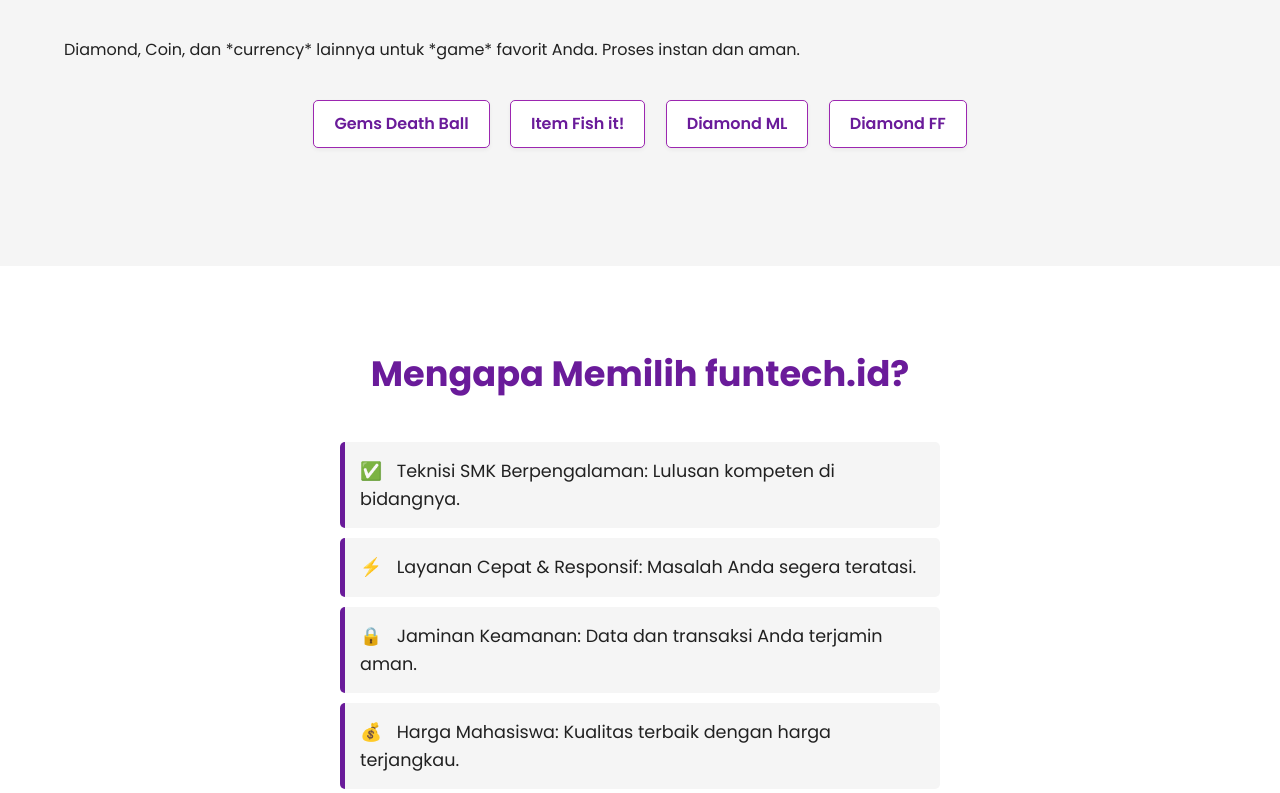
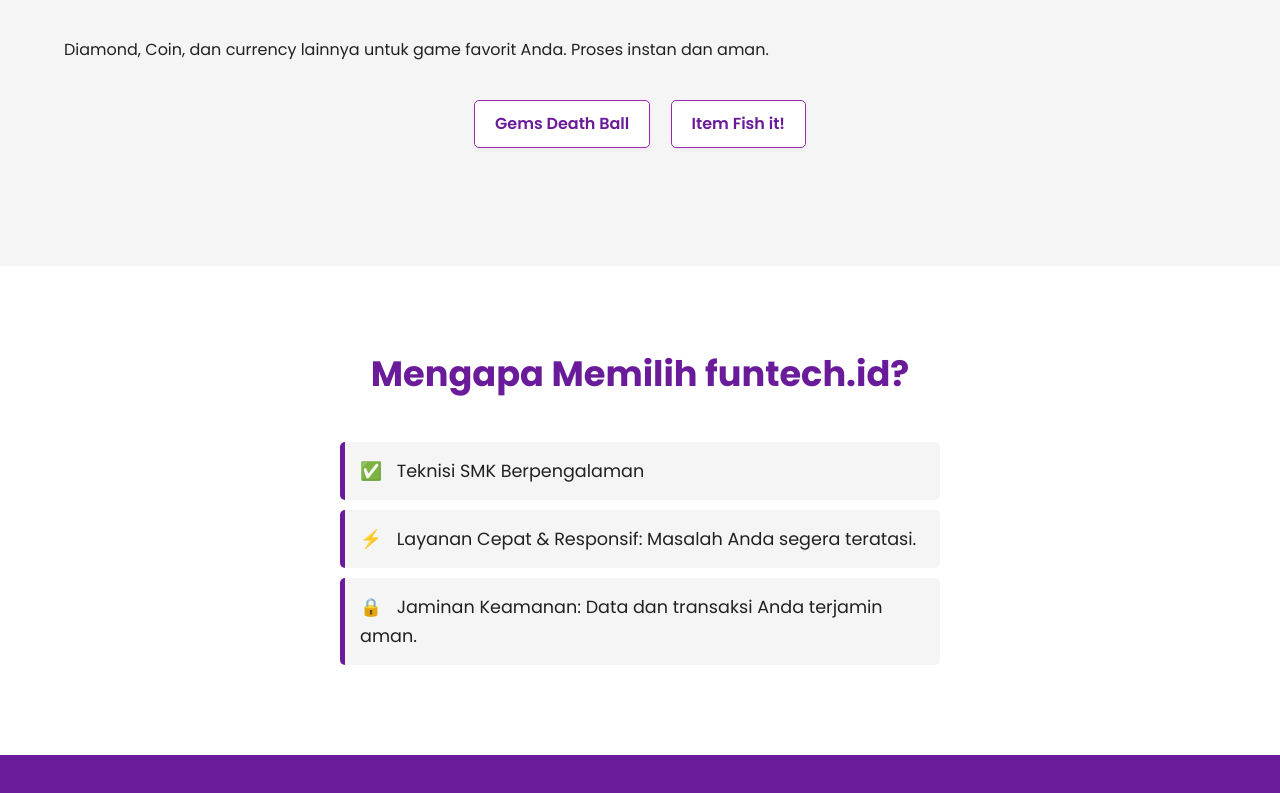
Before and after one commit to ZaniRanh07/Funtech.id, a plain HTML site: page index.html in a window 1280 px wide. Shown: the part 1143-1936 px from the top of the page. Drawn offline with Linux system fonts and the light colour scheme.

Commit message:
Update index.html

```diff
--- a/index.html
+++ b/index.html
@@ -57,12 +57,10 @@
         <section id="currency" class="section-padding bg-light">
             <div class="container">
                 <h3 class="section-title">🎮 Top-Up Game Currency Cepat</h3>
-                <p class="subtitle">Diamond, Coin, dan *currency* lainnya untuk *game* favorit Anda. Proses instan dan aman.</p>
+                <p class="subtitle">Diamond, Coin, dan currency lainnya untuk game favorit Anda. Proses instan dan aman.</p>
                 <div class="currency-list">
                     <span>Gems Death Ball</span>
                     <span>Item Fish it!</span>
-                    <span>Diamond ML</span>
-                    <span>Diamond FF</span>
                 </div>
             </div>
         </section>
@@ -71,10 +69,9 @@
             <div class="container">
                 <h3 class="section-title">Mengapa Memilih funtech.id?</h3> <div class="feature-list">
                     <ul>
-                        <li><span class="icon">✅</span> Teknisi SMK Berpengalaman: Lulusan kompeten di bidangnya.</li>
+                        <li><span class="icon">✅</span> Teknisi SMK Berpengalaman</li>
                         <li><span class="icon">⚡</span> Layanan Cepat & Responsif: Masalah Anda segera teratasi.</li>
                         <li><span class="icon">🔒</span> Jaminan Keamanan: Data dan transaksi Anda terjamin aman.</li>
-                        <li><span class="icon">💰</span> Harga Mahasiswa: Kualitas terbaik dengan harga terjangkau.</li>
                     </ul>
                 </div>
             </div>
```
